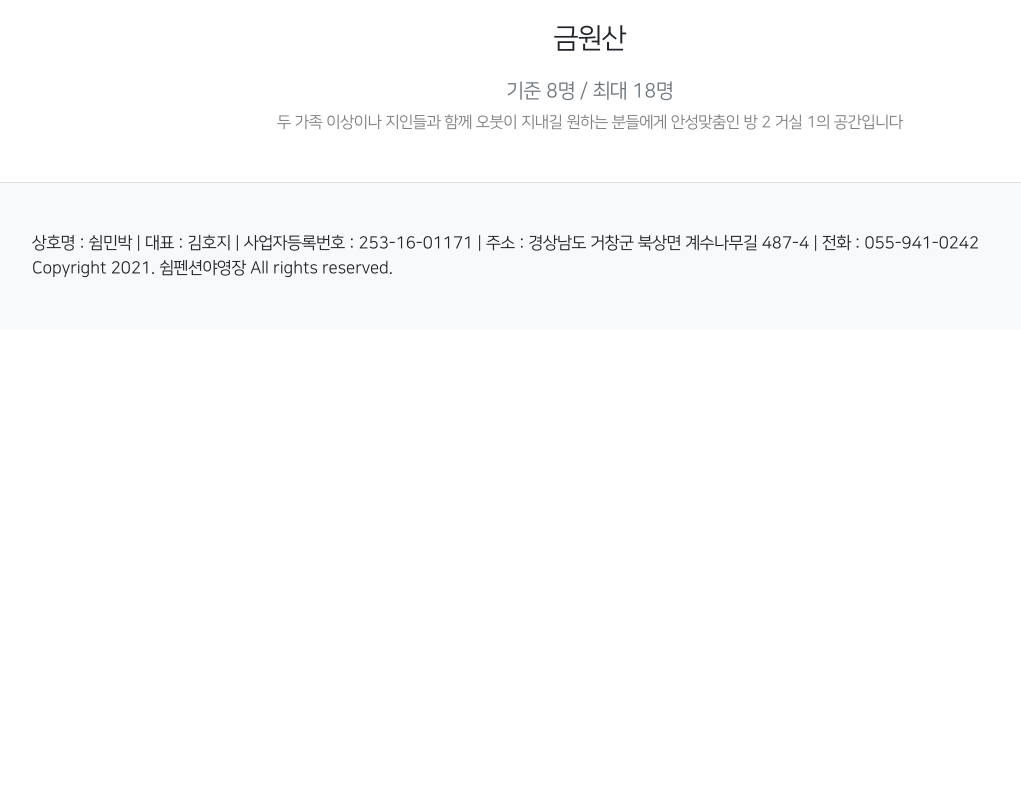
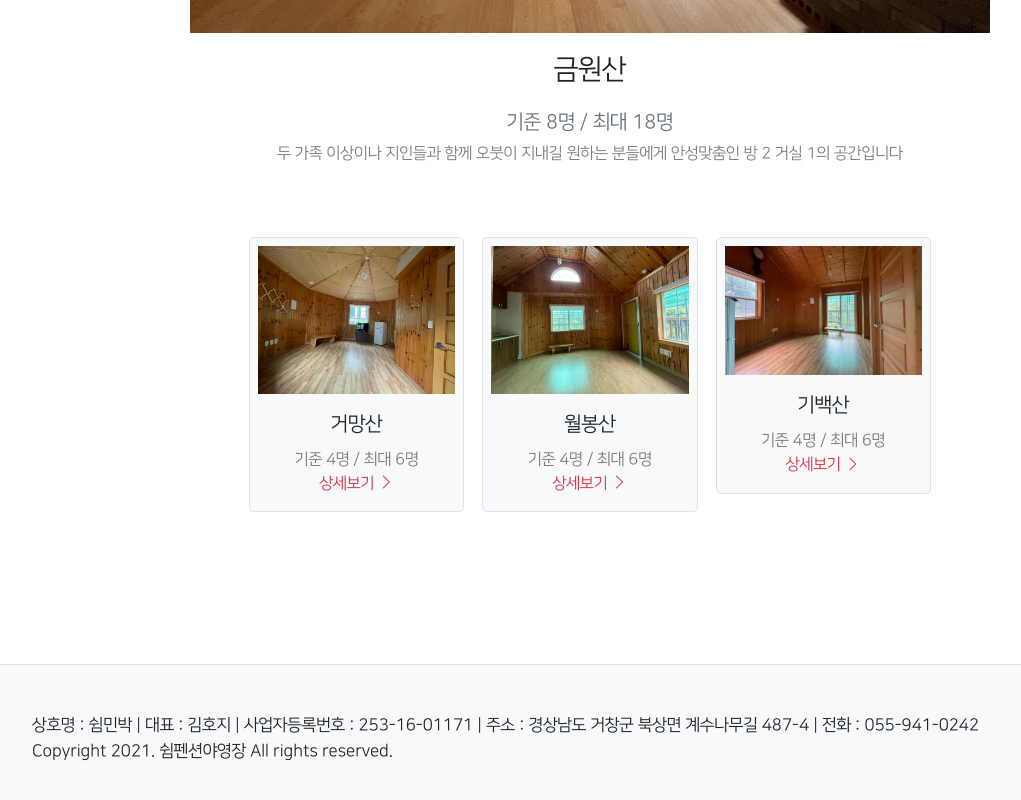
Before and after one commit to seommin/nextjs-shym, a Next.js app: page /rooms/1 in a window 1280 px wide. Shown: the part 668-1468 px from the top of the page, without its empty margins (50-1071 px from the left). Before the commit the page ends 998 px from the top, so only its background shows below. Built offline with nearby package versions, Linux system fonts and the light colour scheme; a web font is replaced by a local one.

Commit message:
Modify room page

```diff
--- a/src/pages/rooms/[room].js
+++ b/src/pages/rooms/[room].js
@@ -1,6 +1,12 @@
 import { useRouter } from "next/router";
+import Link from "next/link";
 import Image from "next/image";
 import ROOM from "@src/utils/room.json";
+
+import roomImg1 from "@public/images/rooms/room-1.jpg";
+import roomImg2 from "@public/images/rooms/room-2.jpg";
+import roomImg3 from "@public/images/rooms/room-3.jpg";
+import roomImg4 from "@public/images/rooms/room-4.jpg";
 
 const Room = () => {
   const router = useRouter();
@@ -9,10 +15,11 @@ const Room = () => {
 
   return (
     <>
+      <h2 className="font-square text-center pt-5">객실안내</h2>
       <div className="container d-flex">
         <div
           id="carouselControls"
-          className="carousel slide mx-auto py-5"
+          className="carousel slide mx-auto py-3"
           data-bs-ride="carousel"
         >
           <div className="carousel-inner">
@@ -119,6 +126,79 @@ const Room = () => {
       <p className="text-center font-square fs-6 text-black-50">
         {roomInfo.explain}
       </p>
+
+      <div className="container-fulid py-5 font-square">
+        <div className="row rooms justify-content-center pb-5">
+          <div
+            className="col-md-6 col-lg-2 m-2"
+            style={{ display: room == 1 ? "none" : "block" }}
+          >
+            <div className="p-2 border bg-light rounded-3">
+              <Image src={roomImg1} className="w-100" alt="금원산" />
+              <p className="text-center my-2 fs-5">금원산</p>
+              <p className="text-center mb-0 text-black-50">
+                기준 8명 / 최대 18명
+              </p>
+              <Link href="/rooms/1">
+                <a className="text-center text-danger d-block pb-2">
+                  상세보기 <i className="bi bi-chevron-right align-middle"></i>
+                </a>
+              </Link>
+            </div>
+          </div>
+          <div
+            className="col-md-6 col-lg-2 m-2"
+            style={{ display: room == 2 ? "none" : "block" }}
+          >
+            <div className="p-2 border bg-light rounded-3">
+              <Image src={roomImg2} className="w-100" alt="거망산" />
+              <p className="text-center my-2 fs-5">거망산</p>
+              <p className="text-center mb-0 text-black-50">
+                기준 4명 / 최대 6명
+              </p>
+              <Link href="/rooms/2">
+                <a className="text-center text-danger d-block pb-2">
+                  상세보기 <i className="bi bi-chevron-right align-middle"></i>
+                </a>
+              </Link>
+            </div>
+          </div>
+          <div
+            className="col-md-6 col-lg-2 m-2"
+            style={{ display: room == 3 ? "none" : "block" }}
+          >
+            <div className="p-2 border bg-light rounded-3">
+              <Image src={roomImg3} className="w-100" alt="월봉산" />
+              <p className="text-center my-2 fs-5">월봉산</p>
+              <p className="text-center mb-0 text-black-50">
+                기준 4명 / 최대 6명
+              </p>
+              <Link href="/rooms/3">
+                <a className="text-center text-danger d-block pb-2">
+                  상세보기 <i className="bi bi-chevron-right align-middle"></i>
+                </a>
+              </Link>
+            </div>
+          </div>
+          <div
+            className="col-md-6 col-lg-2 m-2"
+            style={{ display: room == 4 ? "none" : "block" }}
+          >
+            <div className="p-2 border bg-light rounded-3">
+              <Image src={roomImg4} className="w-100" alt="기백산" />
+              <p className="text-center my-2 fs-5">기백산</p>
+              <p className="text-center mb-0 text-black-50">
+                기준 4명 / 최대 6명
+              </p>
+              <Link href="/rooms/4">
+                <a className="text-center text-danger d-block pb-2">
+                  상세보기 <i className="bi bi-chevron-right align-middle"></i>
+                </a>
+              </Link>
+            </div>
+          </div>
+        </div>
+      </div>
     </>
   );
 };
```
